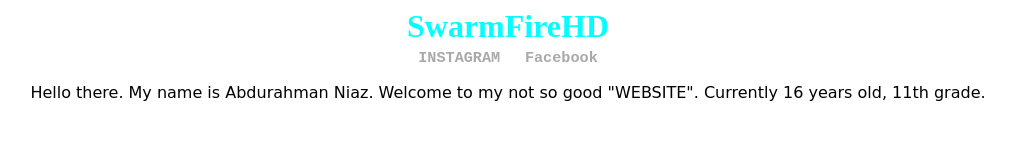
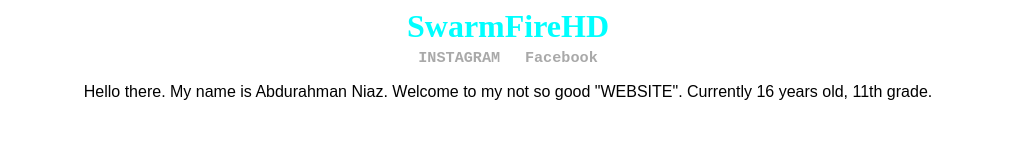
Before and after one commit to abdunia/abdunia.github.io, a plain HTML site: page index.html in a window 1280 px wide. Shown: the whole page, without its empty margins (132-1147 px from the left). Drawn offline with Linux system fonts and the light colour scheme.

Commit message:
Update main.css

```diff
--- a/main.css
+++ b/main.css
@@ -21,11 +21,11 @@ body {
 
 }
 #intro {
-    font-family: cursive;
+    font-family: 'Saira Semi Condensed', sans-serif;
 
 }
 a{
-    color: aliceblue;
+
     text-decoration: none;
 
 
```
